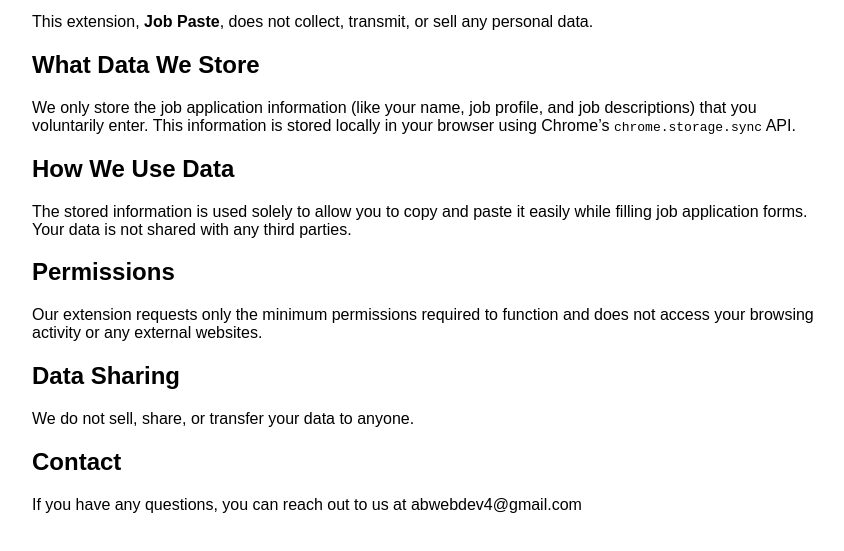
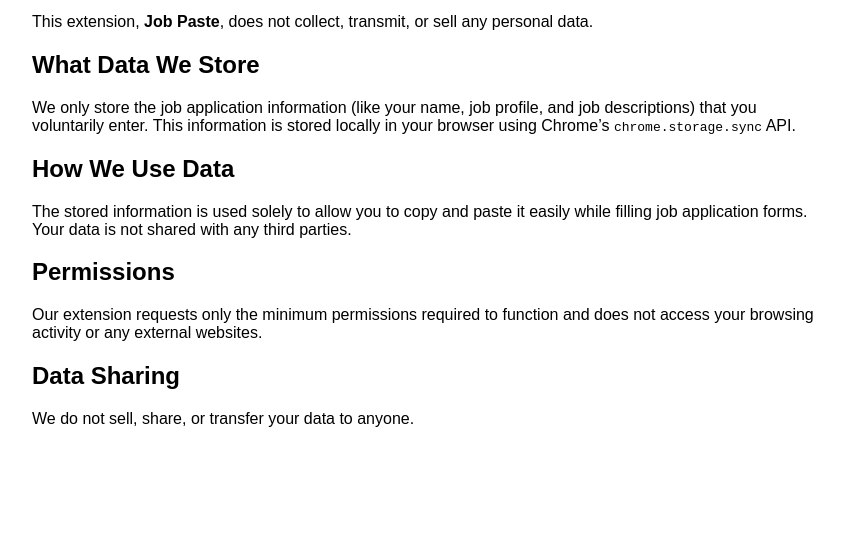
Before and after one commit to AdityaAB4/job-paste-privacy-policy, a plain HTML site: page index.html in a window 1280 px wide. Shown: the part 141-692 px from the top of the page, without its empty margins (208-1052 px from the left). Drawn offline with Linux system fonts and the light colour scheme.

Commit message:
Update index.html

```diff
--- a/index.html
+++ b/index.html
@@ -44,9 +44,5 @@
     <h2>Data Sharing</h2>
     <p>We do not sell, share, or transfer your data to anyone.</p>
 
-    <h2>Contact</h2>
-    <p>
-      If you have any questions, you can reach out to us at abwebdev4@gmail.com
-    </p>
   </body>
 </html>
```
